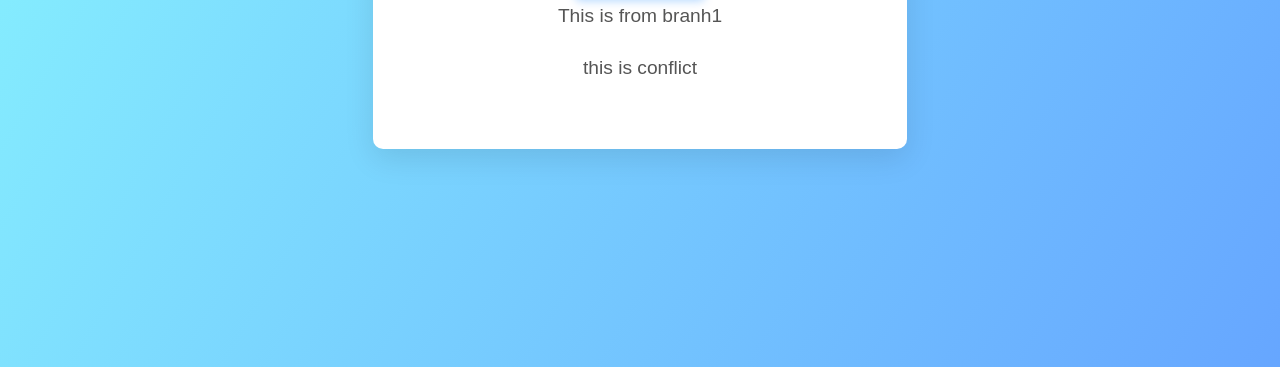
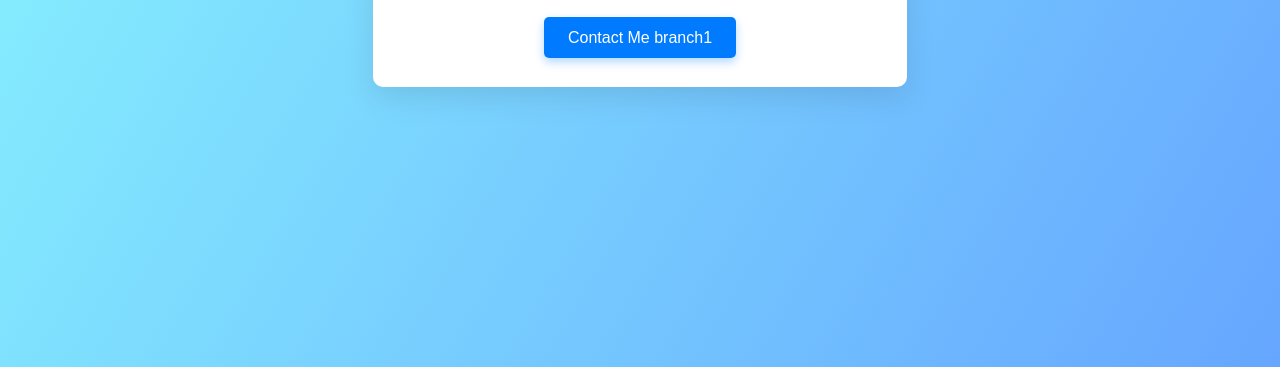
Before and after one commit to priyanshi-kathrotiya/simple-webdev, a plain HTML site: page index.html in a window 1280 px wide. Shown: the part 433-800 px from the top of the page. Drawn offline with Linux system fonts and the light colour scheme.

Commit message:
branch1 merge to main

```diff
--- a/index.html
+++ b/index.html
@@ -10,9 +10,7 @@
     <div class="container">
       <h1>Welcome to My Website</h1>
       <p>I am priyanshi kathrotiya a backend developer.</p>
-      <a href="#" class="btn">Contact Me</a>
-      <p>This is from branh1</p>
-      <p>this is conflict</p>
+      <a href="#" class="btn">Contact Me branch1</a>
     </div>
   </body>
 </html>
```
